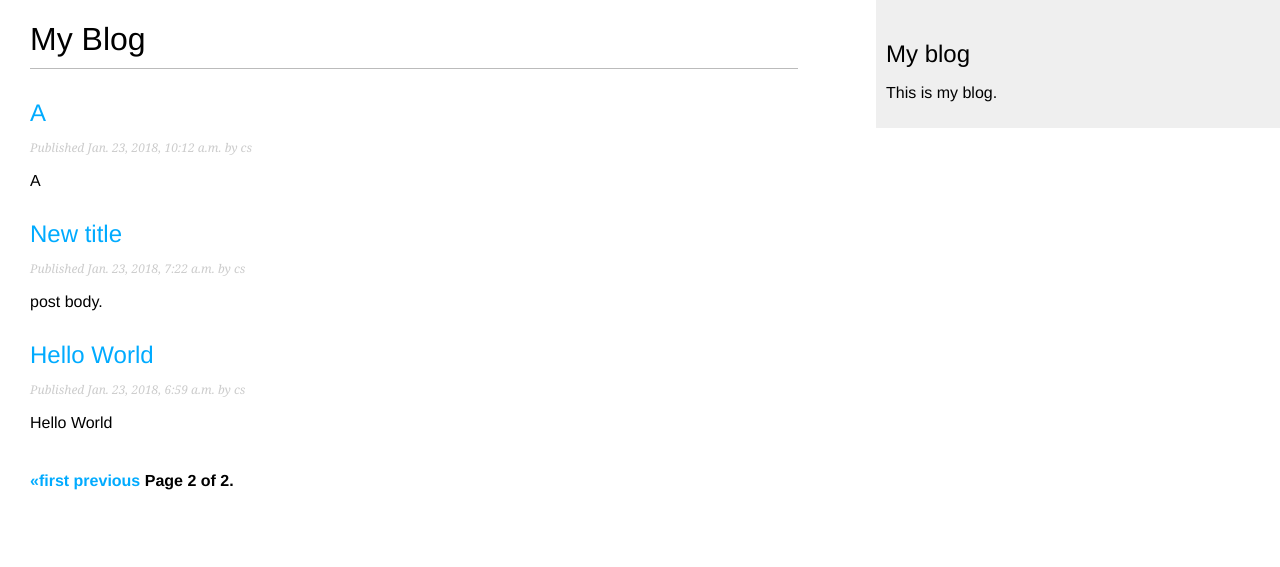
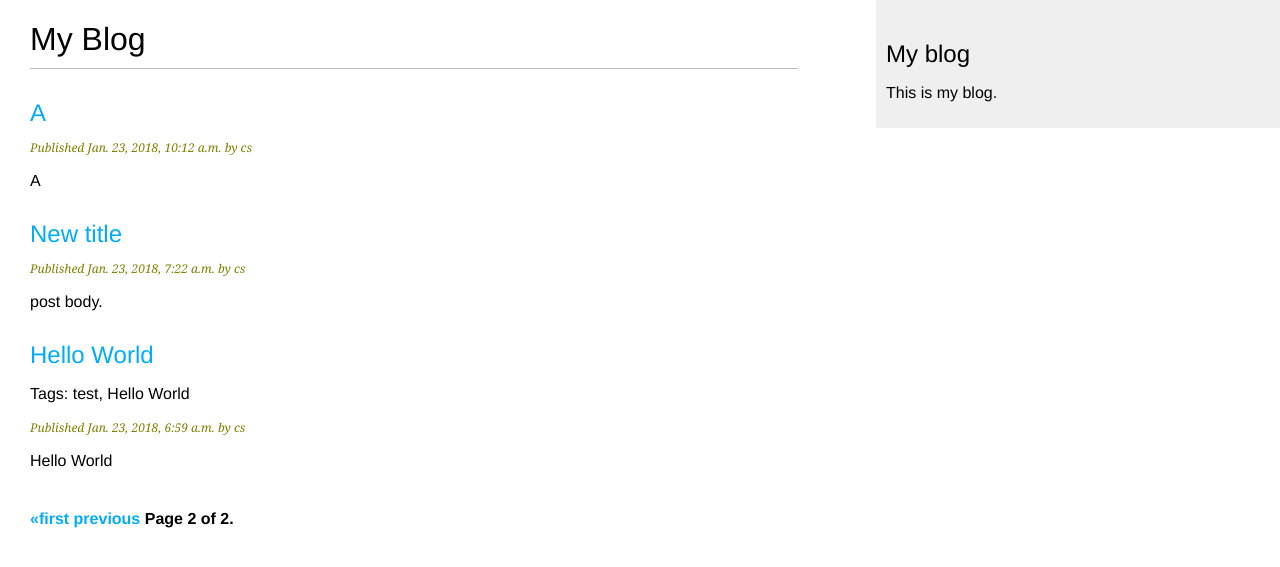
Before and after one commit to sh4062/Django-by-example, a Django app: page /blog/?page=2 in a window 1280 px wide. Shown: the top 567 px of the page. Run offline with Django 3.2, Linux system fonts and the light colour scheme; data comes from the database, SQL or seed files in the repository; both versions use the stored data as it was after the commit; parts of the project's set-up code (start-up, migrations or seed data) failed here and were passed over.

Commit message:
Update2017/01/30

```diff
--- a/mysite/blog/models.py
+++ b/mysite/blog/models.py
@@ -1,6 +1,7 @@
 from django.db import models
 from django.urls import reverse
-# Create your models here.
+# django-taggit-0.22.2
+from taggit.managers import TaggableManager
 from django.utils import timezone
 from django.contrib.auth.models import User
 
@@ -33,7 +34,7 @@ class Post(models.Model):
     status = models.CharField(max_length=10,
                               choices=STATUS_CHOICES,
                               default='draft')
-
+    tags = TaggableManager()
 
 
     class Meta:
--- a/mysite/blog/static/css/blog.css
+++ b/mysite/blog/static/css/blog.css
@@ -35,7 +35,7 @@ h2 {
 }
 
 p.date {
-    color:#ccc;
+    color:#808000;
     font-family: georgia, serif;
     font-size: 12px;
     font-style: italic;
--- a/mysite/blog/templates/blog/post/list.html
+++ b/mysite/blog/templates/blog/post/list.html
@@ -11,6 +11,9 @@
         {{ post.title }}
       </a>
     </h2>
+    {% if post.tags.all %}
+    <p class = "tags">Tags: {{post.tags.all|join:", "}} </p>
+    {% endif %}
     <p class="date">
       Published {{ post.publish }} by {{ post.author }}
     </p>
--- a/mysite/blog/urls.py
+++ b/mysite/blog/urls.py
@@ -10,4 +10,5 @@ urlpatterns = [
         views.post_detail,
         name='post_detail'),
     url(r'^(?P<post_id>\d+)/share/$', views.post_share, name='post_share'),
+    url(r'^tag/(?P<tag_slug>[-\w]+)/$', views.post_list,name = 'post_list_by_tag'),
 ]
--- a/mysite/blog/views.py
+++ b/mysite/blog/views.py
@@ -29,7 +29,8 @@ def post_list(request):
     return render(request,
                   'blog/post/list.html',
                   {'page': page,
-                   'posts': posts})
+                   'posts': posts,
+                   'tag':tag})
 # def post_list(request):
 #     posts = Post.published.all()
 #     return render(request,
@@ -43,7 +44,7 @@ def post_detail(request, year, month, day, post):
                                    publish__day=day)
     #List of active comments for this post
     comments = post.comments.filter(active = True)
-    new_comments = None
+    new_comment = None
 
     if request.method == 'POST':
         # A comments was posted
--- a/mysite/mysite/settings.py
+++ b/mysite/mysite/settings.py
@@ -37,7 +37,8 @@ INSTALLED_APPS = [
     'django.contrib.sessions',
     'django.contrib.messages',
     'django.contrib.staticfiles',
-    'blog'
+    'blog',
+    'taggit',
 ]
 
 MIDDLEWARE = [
```
Also changed, not shown: mysite/blog/templates/blog/post/detail.html (+17 -7 lines), mysite/blog/migrations/0003_post_tags.py (added), mysite/db.sqlite3.
